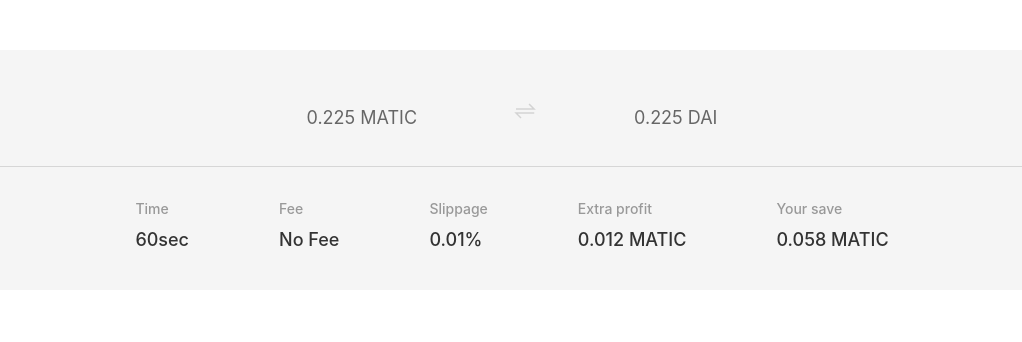
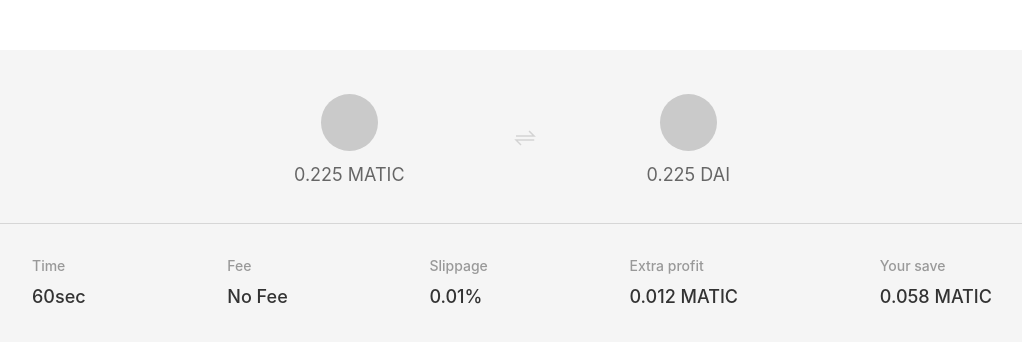
Before and after one commit to radiusxyz/360-pre-design-components, a React (Create React App) app: page / in a window 1280 px wide. Shown: the top 342 px of the page, without its empty margins (128-1150 px from the left). Built offline with nearby package versions, Linux system fonts and the light colour scheme.

Commit message:
remove gaps and maintain resposiveness with margins

```diff
--- a/src/components/ConfirmationInfo/ConfirmationInfo.tsx
+++ b/src/components/ConfirmationInfo/ConfirmationInfo.tsx
@@ -9,6 +9,7 @@
   Column,
   Header,
   Data,
+  ExchanceIcon,
 } from "./ConfirmationInfoStyles";
 
 import exchange from "../../assets/images/exchange.png";
@@ -23,7 +24,9 @@
           <TokenLogo />
           <TokenDetails>0.225 MATIC</TokenDetails>
         </Token>
-        <img src={exchange} alt="exchange_icon" />
+        <ExchanceIcon>
+          <img src={exchange} alt="exchange_icon" />
+        </ExchanceIcon>
         <Token>
           <TokenLogo />
           <TokenDetails>0.225 DAI</TokenDetails>
--- a/src/components/ConfirmationInfo/ConfirmationInfoStyles.tsx
+++ b/src/components/ConfirmationInfo/ConfirmationInfoStyles.tsx
@@ -10,12 +10,15 @@
 
 export const TokenPair = styled.div`
   display: flex;
-  justify-content: center;
+  margin-left: 330px;
+  margin-right: 330px;
+  justify-content: space-between;
   align-items: center;
-  gap: 97px;
+  width: auto;
   margin-bottom: 38px;
-  overflow: hidden;
 `;
+
+export const ExchanceIcon = styled.div``;
 
 export const Token = styled.div`
   display: flex;
@@ -25,10 +28,9 @@
 `;
 
 export const TokenLogo = styled.div`
-  max-width: 57px;
-  max-height: 57px;
-  width: 100%;
-  height: 100%;
+  width: 57px;
+  height: 57px;
+
   border-radius: 50%;
   background-color: #cacaca;
 `;
@@ -49,11 +51,12 @@
 `;
 
 export const TransactionDetails = styled.div`
-  width: 100%;
+  width: auto;
   display: flex;
   align-items: start;
-  justify-content: center;
-  gap: 90px;
+  margin-left: 68px;
+  margin-right: 68px;
+  justify-content: space-between;
   overflow: hidden;
 `;
 
```
Also changed, not shown: src/App.tsx (+18 -0 lines).
